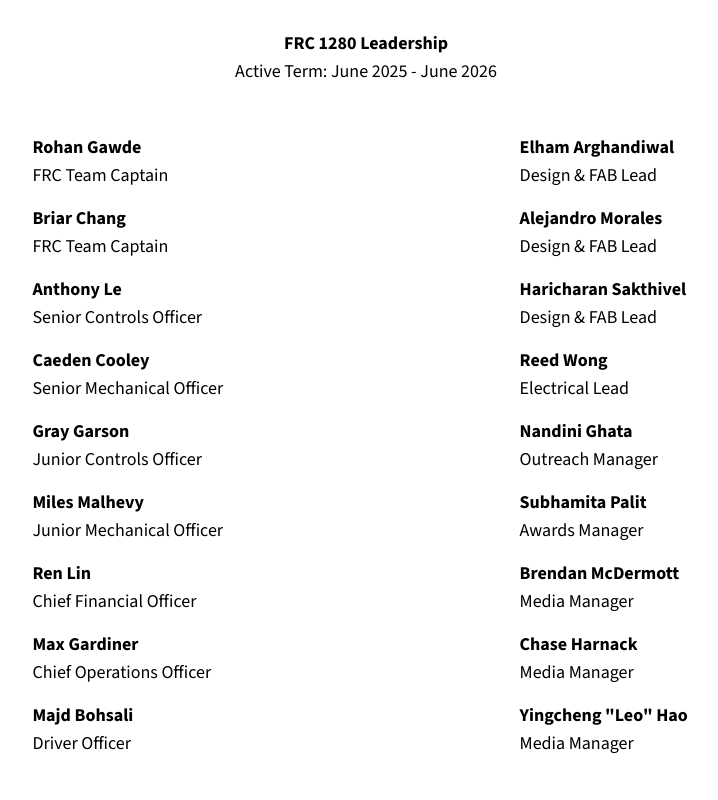
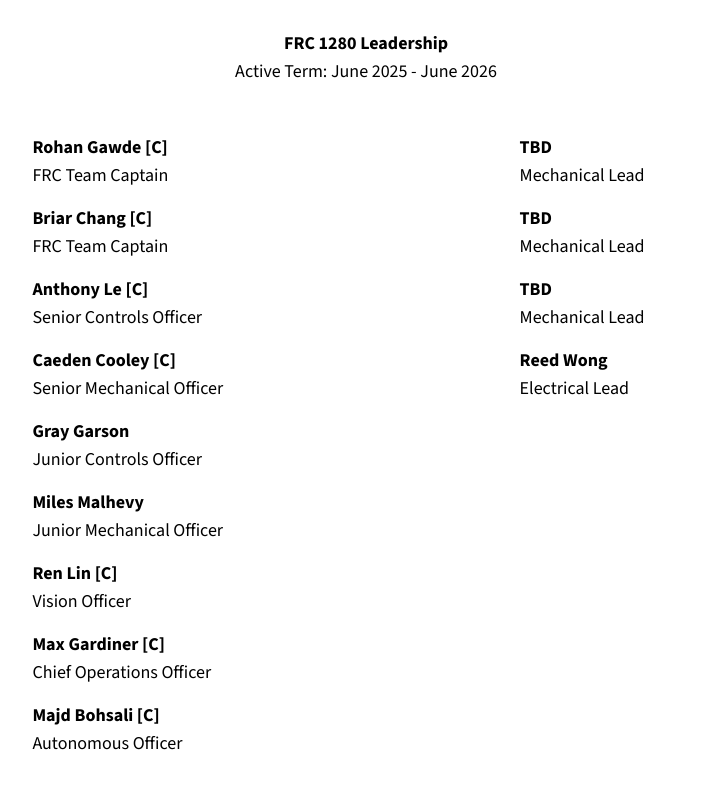
Before and after one commit to Team-1280/1280-website, a React (Vite) app in the folder app/: page /leadership in a window 1280 px wide. Shown: the part 400-1200 px from the top of the page, without its empty margins (274-992 px from the left). Built offline with nearby package versions, Linux system fonts and the light colour scheme.

Commit message:
update names

```diff
--- a/app/src/pages/Leadership.jsx
+++ b/app/src/pages/Leadership.jsx
@@ -19,28 +19,28 @@ const Leadership = () => (
         <div className="flex flex-nowrap w-full justify-center gap-[30%] mt-12">
           <div className="w-45">
             <div className="font-bold">
-              Rohan Gawde
+              Rohan Gawde [C]
             </div>
             <div className="leading-normal">
               FRC Team Captain
             </div>
             <div className="p-2" />
             <div className="font-bold">
-              Briar Chang
+              Briar Chang [C]
             </div>
             <div className="leading-normal">
               FRC Team Captain
             </div>
             <div className="p-2" />
             <div className="font-bold">
-              Anthony Le
+              Anthony Le [C]
             </div>
             <div className="leading-normal">
               Senior Controls Officer
             </div>
             <div className="p-2" />
             <div className="font-bold">
-              Caeden Cooley
+              Caeden Cooley [C]
             </div>
             <div className="leading-normal">
               Senior Mechanical Officer
@@ -61,47 +61,47 @@ const Leadership = () => (
             </div>
             <div className="p-2" />
             <div className="font-bold">
-              Ren Lin
+              Ren Lin [C]
             </div>
             <div className="leading-normal">
-              Chief Financial Officer
+              Vision Officer
             </div>
             <div className="p-2" />
             <div className="font-bold">
-              Max Gardiner
+              Max Gardiner [C]
             </div>
             <div className="leading-normal">
               Chief Operations Officer
             </div>
             <div className="p-2" />
             <div className="font-bold">
-              Majd Bohsali
+              Majd Bohsali [C]
             </div>
             <div className="leading-normal">
-              Driver Officer
+              Autonomous Officer
             </div>
             <div className="p-2" />
           </div>
           <div className="w-45">
             <div className="font-bold">
-              Elham Arghandiwal
+              TBD
             </div>
             <div className="leading-normal">
-              Design & FAB Lead
+              Mechanical Lead
             </div>
             <div className="p-2" />
             <div className="font-bold">
-              Alejandro Morales
+              TBD
             </div>
             <div className="leading-normal">
-              Design & FAB Lead
+              Mechanical Lead
             </div>
             <div className="p-2" />
             <div className="font-bold">
-              Haricharan Sakthivel
+              TBD
             </div>
             <div className="leading-normal">
-              Design & FAB Lead
+              Mechanical Lead
             </div>
             <div className="p-2" />
             <div className="font-bold">
@@ -109,41 +109,6 @@ const Leadership = () => (
             </div>
             <div className="leading-normal">
               Electrical Lead
-            </div>
-            <div className="p-2" />
-            <div className="font-bold">
-              Nandini Ghata
-            </div>
-            <div className="leading-normal">
-              Outreach Manager
-            </div>
-            <div className="p-2" />
-            <div className="font-bold">
-              Subhamita Palit
-            </div>
-            <div className="leading-normal">
-              Awards Manager
-            </div>
-            <div className="p-2" />
-            <div className="font-bold">
-              Brendan McDermott
-            </div>
-            <div className="leading-normal">
-              Media Manager
-            </div>
-            <div className="p-2" />
-            <div className="font-bold">
-              Chase Harnack
-            </div>
-            <div className="leading-normal">
-              Media Manager
-            </div>
-            <div className="p-2" />
-            <div className="font-bold">
-              Yingcheng "Leo" Hao
-            </div>
-            <div className="leading-normal">
-              Media Manager
             </div>
           </div>
         </div>
```
